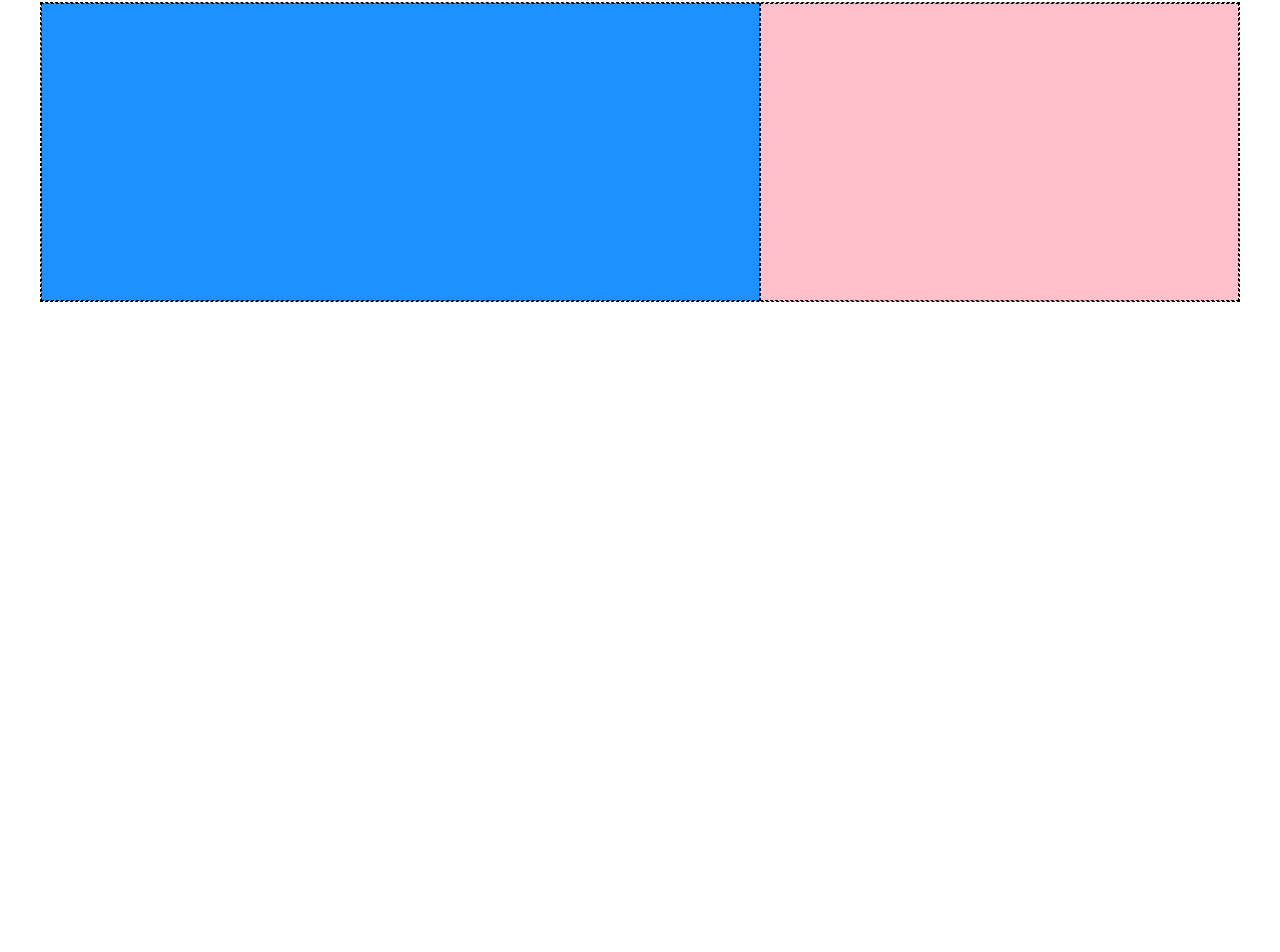
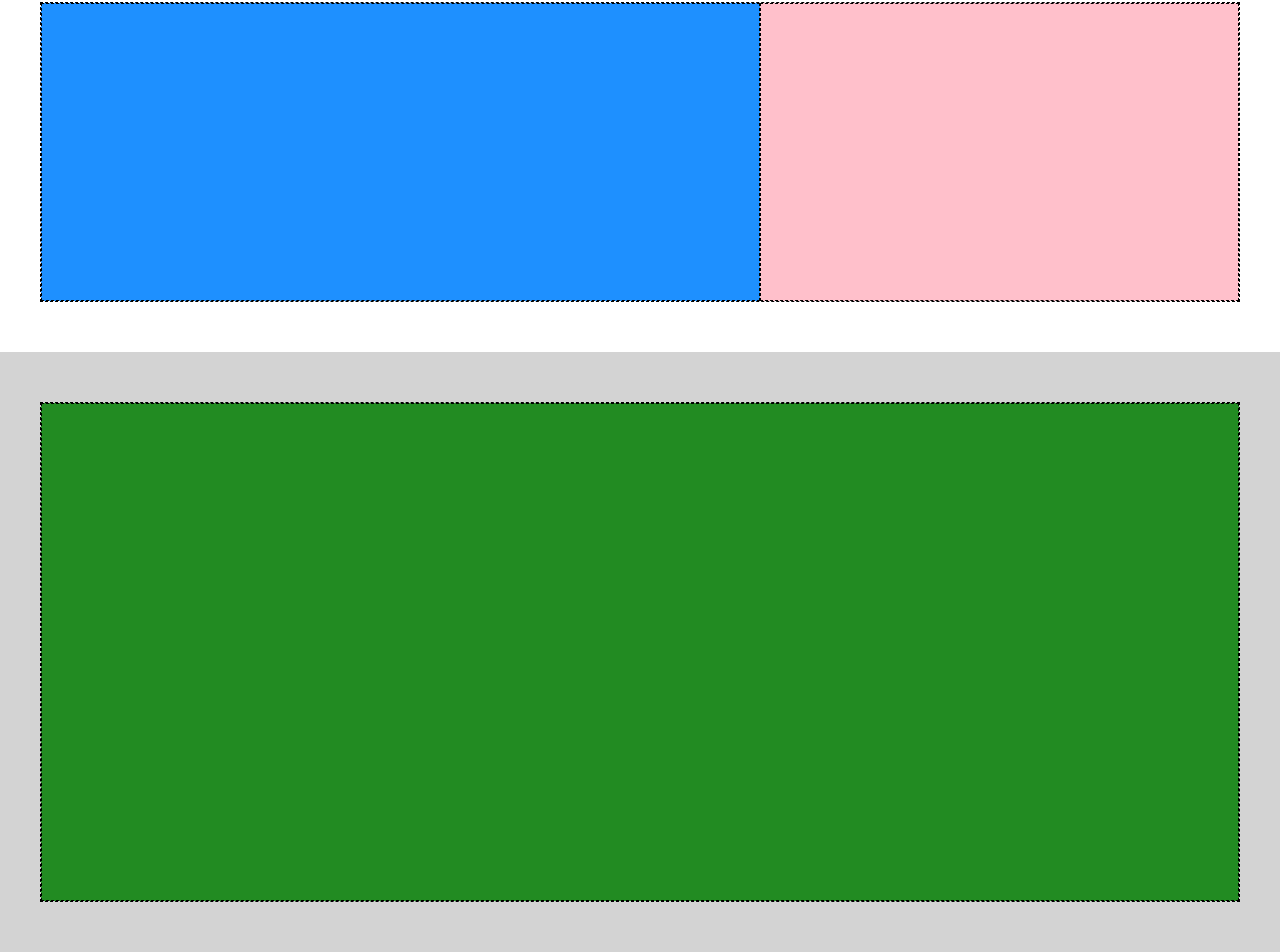
Before and after one commit to Fra-Battaglia/htmlcss-struttura-discord, a plain HTML site: page index.html in a window 1280 px wide. Shown: the part 1298-2250 px from the top of the page. Before the commit the page ends 1650 px from the top, so only its background shows below. Drawn offline with Linux system fonts and the light colour scheme.

Commit message:
cta-done

```diff
--- a/css/style.css
+++ b/css/style.css
@@ -2,6 +2,11 @@
 	margin: 0;
 	padding: 0;
 	box-sizing: border-box;
+}
+
+section, header, footer{
+	display: flex;
+	align-items: center;
 }
 
 .container {
@@ -17,6 +22,10 @@
 	display: flex;
 	flex-wrap: wrap;
 	height: 100%;
+}
+
+.row > * {
+	border: 1px dashed black;
 }
 
 .col{
@@ -43,8 +52,8 @@
 	background-color: #1E90FF;
 }
 
-.row > * {
-	border: 1px dashed black;
+.background-green {
+	background-color: #228B22;
 }
 
 /* Header */
@@ -52,8 +61,6 @@
 header {
 	background-color: #ADD8E6;
 	height: 50px;
-	display: flex;
-	align-items: center;
 }
 
 header .container {
@@ -112,8 +119,6 @@ nav .row > *{
 
 .img-and-text, .text-and-img {
 	height: 400px;
-	display: flex;
-	align-items: center;
 }
 
 .img-and-text .container, .text-and-img .container {
@@ -127,3 +132,15 @@ nav .row > *{
 .text-and-img {
 	background-color: #D3D3D3;
 }
+
+/* CTA */
+
+.cta {
+	height: 600px;
+	background-color: #D3D3D3;
+}
+
+.cta .container {
+	width: 100%;
+	height: calc(100% - 100px);
+}
--- a/index.html
+++ b/index.html
@@ -35,35 +35,45 @@
 
 	<!-- Img and Text -->
 
-	<div class="img-and-text">
+	<section class="img-and-text">
 		<div class="container">
 			<div class="row">
 				<div class="col-60 background-lightblue"></div>
 				<div class="col-40 background-pink"></div>
 			</div>
 		</div>
-	</div>
+	</section>
 
 	<!-- Text and Img -->
 
-	<div class="text-and-img">
+	<section class="text-and-img">
 		<div class="container">
 			<div class="row">
 				<div class="col-40 background-pink"></div>
 				<div class="col-60 background-lightblue"></div>
 			</div>
 		</div>
-	</div>
+	</section>
 
 	<!-- Img and Text -->
 
-	<div class="img-and-text">
+	<section class="img-and-text">
 		<div class="container">
 			<div class="row">
 				<div class="col-60 background-lightblue"></div>
 				<div class="col-40 background-pink"></div>
 			</div>
 		</div>
-	</div>
+	</section>
+
+	<!-- CTA -->
+
+	<section class="cta">
+		<div class="container">
+			<div class="row">
+				<div class="col background-green"></div>
+			</div>
+		</div>
+	</section>
 </body>
 </html>
```
